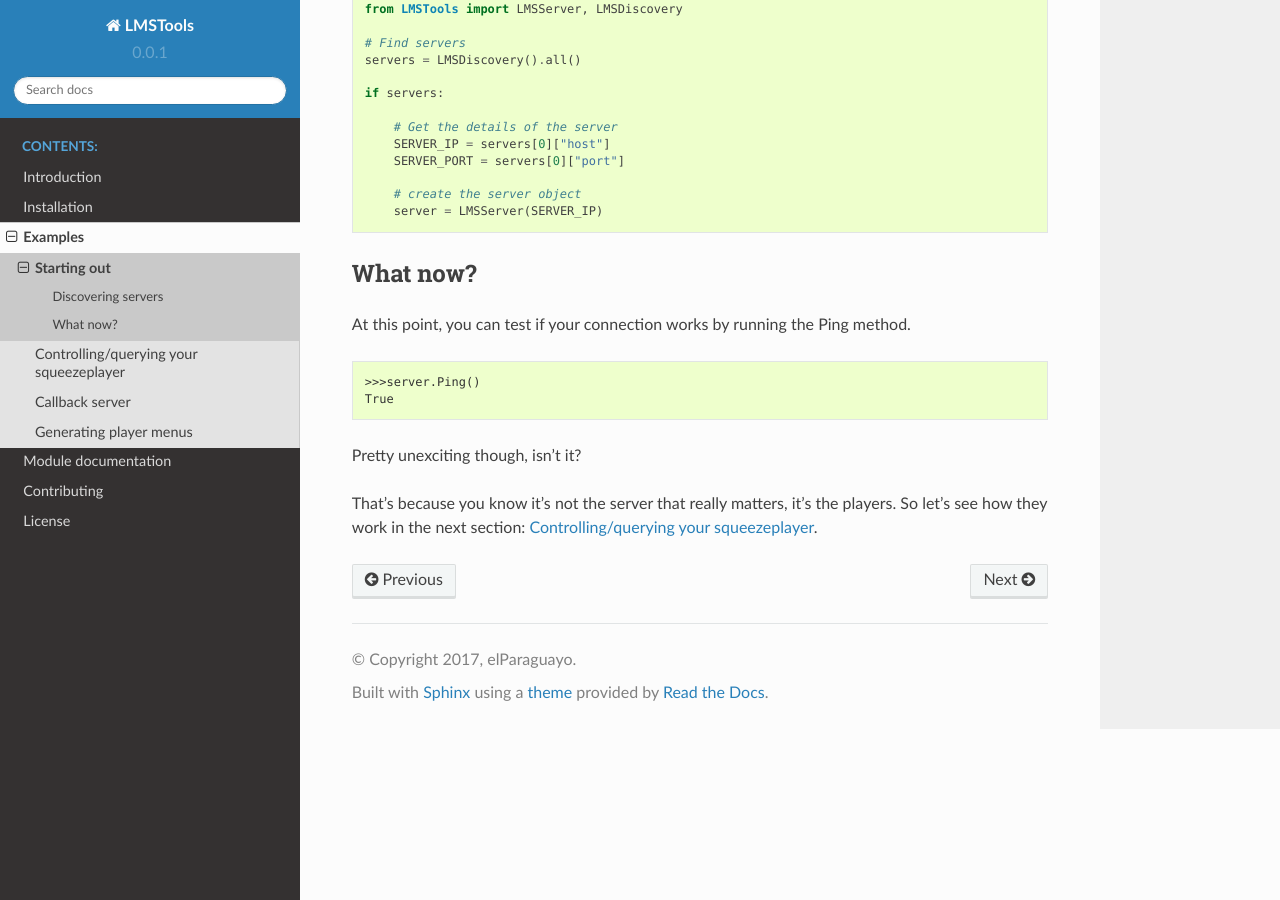
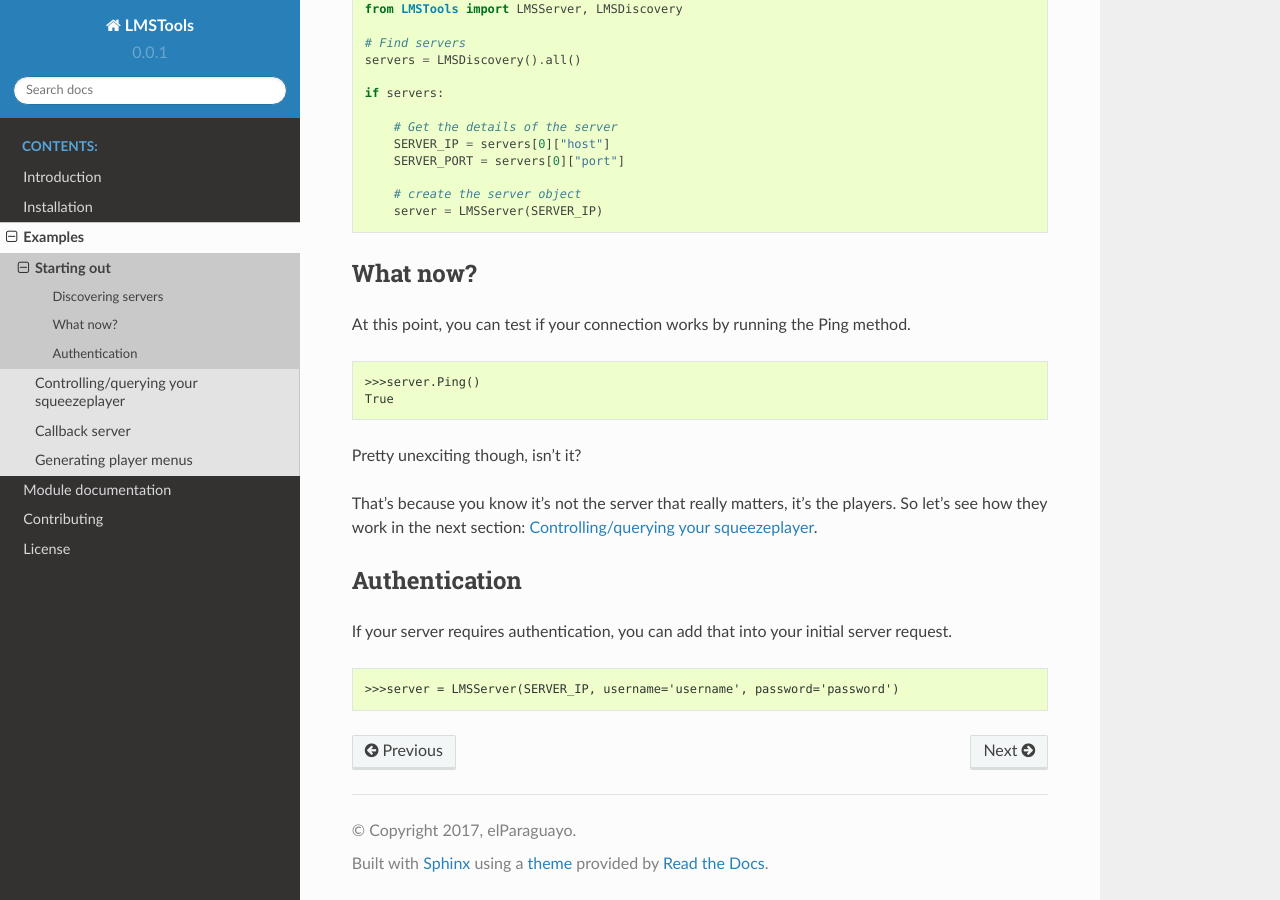
Before and after one commit to elParaguayo/LMSTools, a Sphinx documentation site: the page built from doc/examples/start.rst, in a window 1280 px wide and 900 px high, scrolled down 516 px. Built offline with Sphinx 7.4.7 and the Read the Docs theme 2.0.0, drawn with Linux system fonts in a browser that asks for light colours.

Commit message:
Updated docs

```diff
--- a/doc/examples/start.rst
+++ b/doc/examples/start.rst
@@ -51,3 +51,13 @@ Pretty unexciting though, isn't it?
 
 That's because you know it's not the server that really matters, it's the \
 players. So let's see how they work in the next section: :ref:`player-example`.
+
+Authentication
+--------------
+
+If your server requires authentication, you can add that into your initial \
+server request.
+
+::
+
+  >>>server = LMSServer(SERVER_IP, username='username', password='password')
```
Also changed, not shown: 1 other file.
